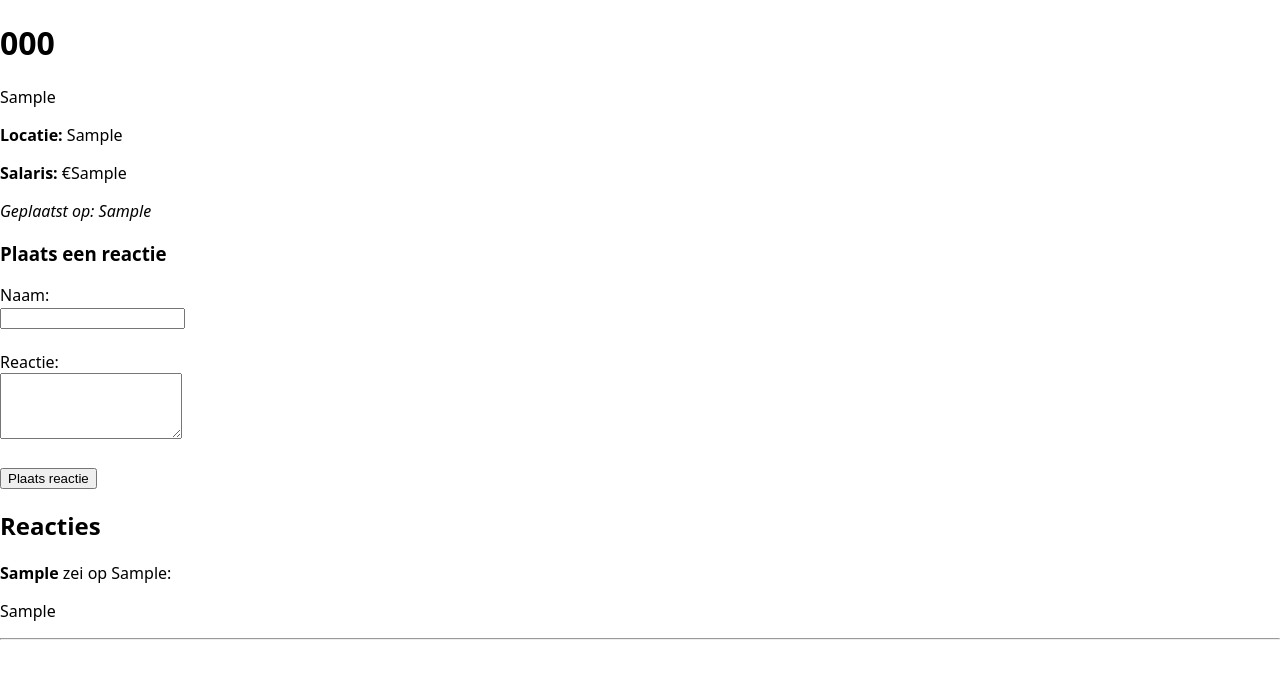
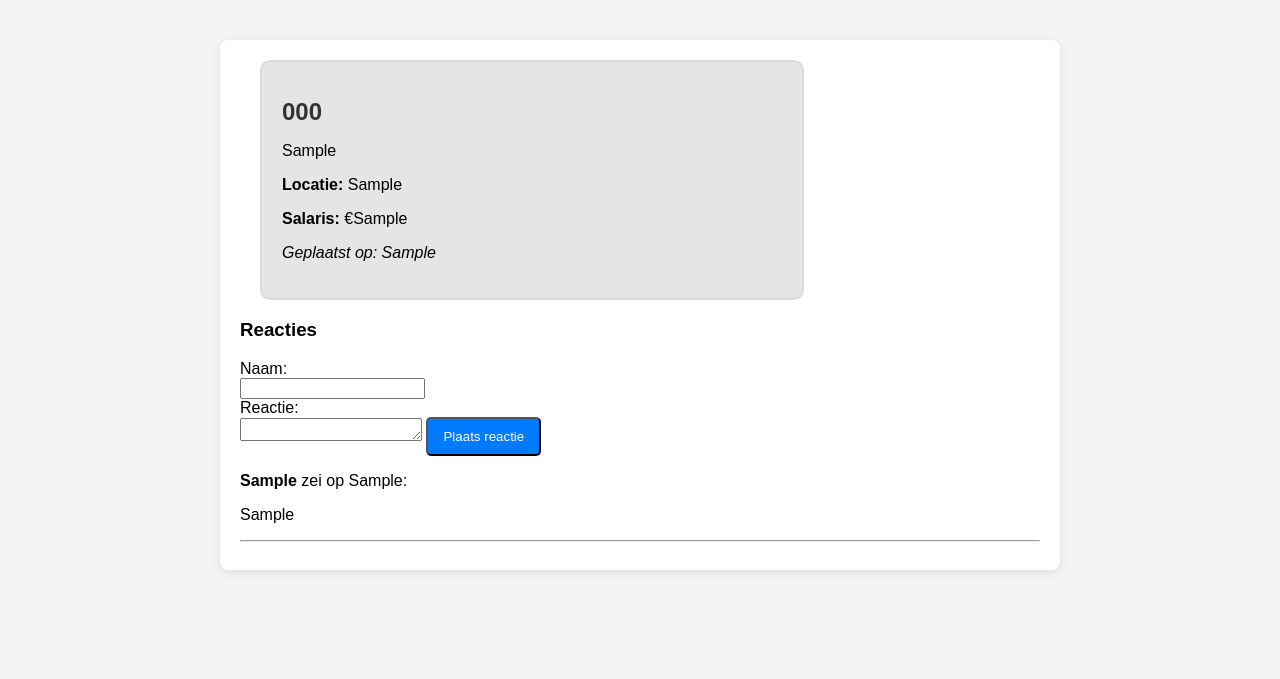
Before and after one commit to Svendewijn/proefexamen, a PHP site: page /vacature_detail.php?id=1 in a window 1280 px wide. Shown: the top 679 px of the page. Run offline with PHP 8.4, Linux system fonts and the light colour scheme; tables that the repository leaves empty or names only in its code hold one stand-in row (values such as "Sample post").

Commit message:
styling vacatures

```diff
--- a/css/vacature.css
+++ b/css/vacature.css
@@ -10,9 +10,134 @@ body{
     height: 550px;
     background-color: rgb(229, 229, 229);
     border-radius: 10px;
+    border-width: 2px;
+    border-style: solid;
+    border-color: rgb(219, 219, 219);
+    margin-top: 20px;
 }
 
 .beschrijving{
     width: 400px;
     height: 200px;
 }
+
+.submitVacature{
+    background-color: rgb(0, 211, 0);
+    border-width: 1px;
+    border-radius: 5px;
+    border-style: solid;
+    border-color: green;
+    color: white;
+    font-size: 15px;
+    margin-top: 10px;
+    padding: 5px;
+}
+
+.marginleft10px{
+    margin-left: 20px;
+}
+
+.vacature{
+    width: 500px;
+    height: 50%;
+    background-color: rgb(229, 229, 229);
+    text-decoration: none;
+    border-radius: 10px;
+    border-width: 2px;
+    border-style: solid;
+    border-color: rgb(219, 219, 219);
+    margin-left: 20px;
+    padding: 20px;
+
+}
+
+a{
+    text-decoration: none;
+}
+
+a:link {
+    color: black;
+  }
+
+  a:visited {
+    color: black;
+  }
+
+  a:hover {
+    color: black;
+  }
+
+  a:active {
+    color: black;
+  }
+
+  .reactieBalk{
+    height: 17px;
+  }
+
+  /* Algemene stijlen */
+body {
+    font-family: 'Arial', sans-serif;
+    background-color: #f4f4f4;
+    margin: 0;
+    padding: 20px;
+}
+
+/* Container voor de vacature */
+.vacature-container {
+    background: white;
+    border-radius: 8px;
+    box-shadow: 0 2px 10px rgba(0, 0, 0, 0.1);
+    padding: 20px;
+    margin: 20px auto;
+    max-width: 800px;
+}
+
+/* Titel van de vacature */
+.vacature-titel {
+    font-size: 24px;
+    color: #333;
+    margin-bottom: 10px;
+}
+
+/* Secties */
+.vacature-sectie {
+    margin-bottom: 20px;
+}
+
+/* Subtitels */
+.vacature-sectie h2 {
+    font-size: 20px;
+    color: #007BFF;
+    border-bottom: 2px solid #007BFF;
+    padding-bottom: 5px;
+}
+
+/* Lijst met taken en eisen */
+.vacature-lijst {
+    list-style-type: disc;
+    margin-left: 20px;
+}
+
+/* Stijlen voor de knoppen */
+.vacature-button {
+    display: inline-block;
+    background-color: #007BFF;
+    color: white;
+    padding: 10px 15px;
+    border-radius: 5px;
+    text-decoration: none;
+    transition: background-color 0.3s;
+}
+
+.vacature-button:hover {
+    background-color: #0056b3;
+}
+
+/* Footer */
+.vacature-footer {
+    font-size: 12px;
+    color: #777;
+    text-align: center;
+    margin-top: 20px;
+}
--- a/vacature_detail.php
+++ b/vacature_detail.php
@@ -22,7 +22,6 @@ if ($_SERVER["REQUEST_METHOD"] == "POST" && isset($_POST['submit_comment'])) {
     $insert_comment_sql = "INSERT INTO comments (vacature_id, naam, reactie) VALUES ($vacature_id, '$naam', '$reactie')";
 
     if ($conn->query($insert_comment_sql) === TRUE) {
-        echo "<p>Reactie geplaatst!</p>";
         header("Location: vacature_detail.php?id=" . $vacature_id);
         exit();
     } else {
@@ -43,38 +42,36 @@ $result = $conn->query($sql);
     <title>Vacature Details</title>
 </head>
 <body>
+    <div class="vacature-container">
         <?php
         if ($result->num_rows > 0) {
             $row = $result->fetch_assoc();
-        echo "<h1>" . htmlspecialchars($row['titel']) . "</h1>";
+            echo "<div class='vacature'><h1 class='vacature-titel'>" . htmlspecialchars($row['titel']) . "</h1>";
             echo "<p>" . htmlspecialchars($row['beschrijving']) . "</p>";
             echo "<p><strong>Locatie:</strong> " . htmlspecialchars($row['locatie']) . "</p>";
             echo "<p><strong>Salaris:</strong> €" . htmlspecialchars($row['salaris']) . "</p>";
-        echo "<p><em>Geplaatst op: " . $row['datum_geplaatst'] . "</em></p>";
+            echo "<p><em>Geplaatst op: " . $row['datum_geplaatst'] . "</em></p></div>";
         } else {
-        echo "<p>Vacature niet gevonden.</p>";
+            echo "<p>404 Vacature niet gevonden.</p>";
         }
         ?>
 
         <!-- Reacties tonen -->
+        <h3>Reacties</h3>
+        <form action="vacature_detail.php?id=<?php echo $vacature_id; ?>" method="POST">
+            <label for="naam">Naam:</label><br>
+            <input type="text" id="naam" name="naam" required><br>
+
+            <label for="reactie">Reactie:</label><br>
+            <textarea id="reactie" name="reactie" rows="4" class="reactieBalk" required></textarea>
+
+            <input type="submit" name="submit_comment" value="Plaats reactie" class="vacature-button">
+        </form>
+
         <?php
         $comment_sql = "SELECT * FROM comments WHERE vacature_id = $vacature_id ORDER BY datum_geplaatst DESC";
         $comment_result = $conn->query($comment_sql);
-    ?>
 
-<h3>Plaats een reactie</h3>
-    <form action="vacature_detail.php?id=<?php echo $vacature_id; ?>" method="POST">
-        <label for="naam">Naam:</label><br>
-        <input type="text" id="naam" name="naam" required><br><br>
-
-        <label for="reactie">Reactie:</label><br>
-        <textarea id="reactie" name="reactie" rows="4" required></textarea><br><br>
-
-        <input type="submit" name="submit_comment" value="Plaats reactie">
-    </form>
-
-    <h2>Reacties</h2>
-    <?php
         if ($comment_result->num_rows > 0) {
             while ($comment_row = $comment_result->fetch_assoc()) {
                 echo "<div>";
@@ -87,8 +84,7 @@ $result = $conn->query($sql);
             echo "<p>Geen reacties gevonden.</p>";
         }
         ?>
-
-
+    </div>
 </body>
 </html>
 
--- a/vacaturepost.php
+++ b/vacaturepost.php
@@ -19,7 +19,7 @@
                 <br>
                 <label for="beschrijving">Beschrijving:</label>
                 <br>
-                <textarea id="beschrijving" name="beschrijving" class="beschrijving" required></textarea>
+                <textarea id="beschrijving" name="beschrijving" class="beschrijving" placeholder="Iets over uw bedrijf en/of contactgegevens" required></textarea>
                 <br>
                 <label for="locatie">Locatie:</label>
                 <br>
@@ -29,7 +29,7 @@
                 <br>
                 <input type="number" id="salaris" name="salaris" step="0.01">
                 <br>
-                <input type="submit" value="Plaats Vacature">
+                <input type="submit" class="submitVacature" value="Plaats Vacature">
             </form>
         </div>
     </center>
```
Also changed, not shown: vacature.php (+7 -5 lines). Lines whose indentation alone changed are shown as unchanged.
